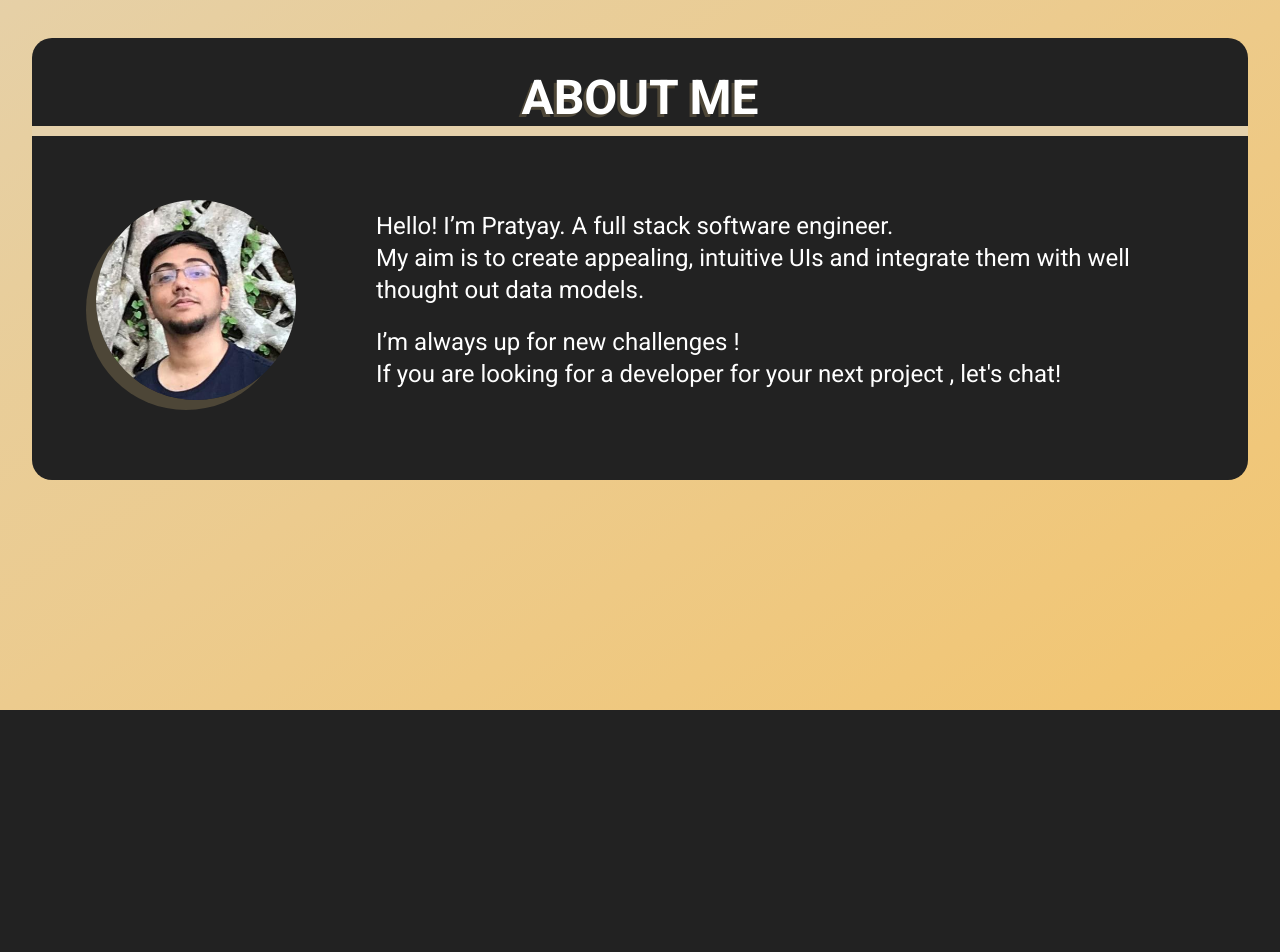
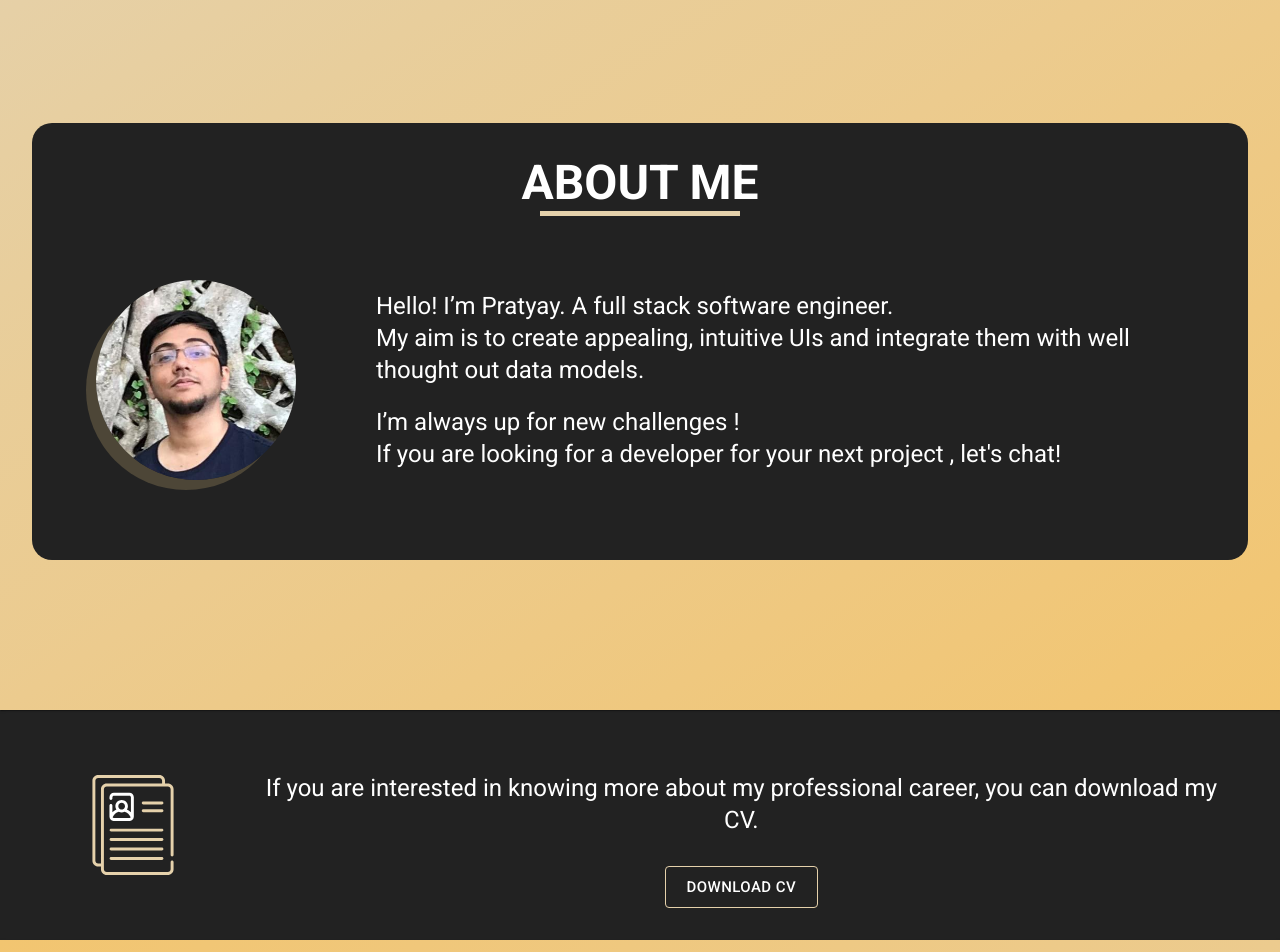
Before and after one commit to praty94/Portfolio, a React (Create React App) app: page / in a window 1280 px wide. Shown: the part 820-1772 px from the top of the page. Before the commit the page ends 1530 px from the top, so only its background shows below. Built offline with nearby package versions, Linux system fonts and the light colour scheme.

Commit message:
Updated about me page

```diff
--- a/src/App.css
+++ b/src/App.css
@@ -119,3 +119,6 @@ h3#jobDesc strong{
 .shadowText {
   text-shadow:0px 2px 2px #222
 }
+.MuiSvgIcon-fontSizeLarge{
+  font-size: 5rem!important;
+}
--- a/src/Assets/index.js
+++ b/src/Assets/index.js
@@ -11,3 +11,4 @@ export {default as crossWhite} from './icons/close.svg';
 export {default as webLogo} from './icons/webLogo.svg';
 export {default as codeLogo} from './icons/codeLogo.svg';
 export {default as praty94img} from './praty94.jpg'
+export {default as resume} from './icons/resume.svg'
--- a/src/Components/AboutMe/AboutMe.jsx
+++ b/src/Components/AboutMe/AboutMe.jsx
@@ -1,42 +1,61 @@
 import React from 'react';
 import { Typography, Grid, Avatar } from '@material-ui/core';
 import { makeStyles } from '@material-ui/core/styles';
-import {praty94img} from '../../Assets';
-import {themeColors} from '../../Theme/ThemeHelper';
+import { praty94img } from '../../Assets';
+import { themeColors } from '../../Theme/ThemeHelper';
 
 const useStyles = makeStyles((theme) => ({
     parentContainer: {
         textAlign: 'center',
-        background:'#222',
-        marginTop:'2em',
-        paddingTop:'2em',
-        borderRadius:"20px"
+        background: '#222',
+        marginTop: '2em',
+        paddingTop: '2em',
+        borderRadius: "20px"
     },
     aboutMeTextContainer: {
-        textAlign: 'left'
-    },
-    avatarLarge:{
-        height:200,
-        width:200,
-        boxShadow:'-10px 10px #4d4637'
-    },
-    aboutMeContainer:{
-        padding:'4em',
-        [theme.breakpoints.down('md')]:{
-           padding:'2em'
+        textAlign: 'left',
+        [theme.breakpoints.down('xs')]: {
+            fontSize: '1.25rem',
+            textAlign: "center"
         }
     },
-    heading:{
+    avatarLarge: {
+        height: 200,
+        width: 200,
+        boxShadow: '-10px 10px #4d4637'
+    },
+    aboutMeContainer: {
+        padding: '4em',
+        [theme.breakpoints.down('md')]: {
+            padding: '2em'
+        }
+    },
+    heading: {
+        [theme.breakpoints.down('xs')]: {
+            fontSize: '2.25rem'
+        }
         //color:themeColors.common.sectionColor,
-        textShadow:'-3px 3px #4d4637',
-        borderBottom:`10px ${themeColors.common.sectionColor} solid`
+        //textShadow:'-3px 3px #4d4637',
+        //borderBottom:`10px ${themeColors.common.sectionColor} solid`
+    },
+    headingUnderLine:
+    {
+        backgroundColor: themeColors.common.sectionColor,
+        height: '5px', textAlign: 'center',
+        width: '200px',
+        [theme.breakpoints.down('xs')]: {
+            width: '150px'
+        }
     }
 }));
 const AboutMe = () => {
     const classes = useStyles();
     return (
             <div className={classes.parentContainer}>
+                <Grid container justify="center" alignItems="center" style={{ flexDirection: "column" }}>
                     <Typography variant="h3" className={classes.heading}><strong>ABOUT ME</strong></Typography>
+                    <div className={classes.headingUnderLine}></div>
+                </Grid>
                 <Grid container justify="center" alignItems="center" className={classes.aboutMeContainer} spacing={4}>
                     <Grid item md={3}>
                         <Avatar alt="Pratyay Bandyopadhyay" src={praty94img} className={classes.avatarLarge} />
@@ -44,9 +63,8 @@ const AboutMe = () => {
                     <Grid item md={9} className={classes.aboutMeTextContainer}>
                         <Typography variant="h5">Hello! I’m Pratyay. A full stack software engineer. </Typography>
                         <Typography variant="h5">My aim is to create appealing, intuitive UIs and integrate them with well thought out data models.</Typography>
-                    <Typography variant="h5" style={{marginTop:20}}>I’m always up for new challenges !</Typography>
+                        <Typography variant="h5" style={{ marginTop: 20 }}>I’m always up for new challenges !</Typography>
                         <Typography variant="h5">If you are looking for a developer for your next project , let's chat!</Typography>
-
                     </Grid>
                 </Grid>
             </div>
--- /dev/null
+++ b/src/Components/CV/cv.jsx
@@ -0,0 +1,26 @@
+import React from 'react';
+import { makeStyles } from '@material-ui/core/styles';
+import {resume} from '../../Assets';
+import {Grid,Typography,Button} from '@material-ui/core';
+
+const useStyles = makeStyles((theme) => ({
+    flexCenter: { display: 'flex', flexDirection: 'column', justifyContent: 'center', alignItems: 'center' }
+}));
+const CV = () => {
+    const classes = useStyles();
+    return (
+        <React.Fragment>
+        <Grid item md={2} className={classes.flexCenter}>
+            <img src={resume} height={100} width={100} alt="cvIcon"></img>
+        </Grid>
+        <Grid item md={10} className={classes.flexCenter} style={{ textAlign: 'center' }}>
+            <Typography variant="h5" style={{ padding: '1.25em' }}>If you are interested in knowing more about my professional career, you can download my CV.</Typography>
+            <Button size="large" variant="outlined">
+                Download CV
+                    </Button>
+        </Grid>
+        </React.Fragment>
+    );
+}
+
+export default CV;
--- a/src/Components/Home/Home.jsx
+++ b/src/Components/Home/Home.jsx
@@ -1,24 +1,31 @@
-import React, { useRef,useEffect } from 'react';
+import React, { useRef, useEffect } from 'react';
 import Header from '../HeaderNav/HeaderNav';
 import { makeStyles } from '@material-ui/core/styles';
 import clsx from 'clsx';
-import { webLogo,codeLogo } from '../../Assets';
+import { webLogo, codeLogo } from '../../Assets';
 import { Grid, Typography, Button, Paper, Box } from '@material-ui/core';
 import LocationOnIcon from '@material-ui/icons/LocationOn';
 import useMediaQuery from '@material-ui/core/useMediaQuery';
 import AboutMe from '../AboutMe/AboutMe';
+import CV from '../CV/cv';
 
 const useStyles = makeStyles((theme) => ({
     sectionContainer: {
         height: "100vh",
-        textAlign: "left",
-        //backgroundColor:'#e5d1ab',
+        textAlign: "left"
+    },
+    sectionContainerFluid: {
+        paddingBottom: "2rem",
+        minHeight: "100vh",
+        display: 'flex',
+        flexDirection: 'column',
+        justifyContent: 'center'
+    },
+    gradientMain: {
         backgroundImage: 'linear-gradient(to left top, #f2c570, #efc87f, #eccb8e, #e8ce9c, #e5d1ab);'
     },
-    sectionContainerFluid:{
-        backgroundImage: 'linear-gradient(to left top, #f2c570, #efc87f, #eccb8e, #e8ce9c, #e5d1ab);',
-        paddingBottom:"2rem",
-        minHeight:"100vh"
+    gradientSecondary:{
+        backgroundImage: 'linear-gradient(to right bottom, #f2c570, #efc87f, #eccb8e, #e8ce9c, #e5d1ab);'
     },
     headerNav: {
         //backgroundImage: `linear-gradient(rgba(0,0,0,.6),rgba(0,0,0,.4)),url(${background})`,
@@ -96,10 +103,14 @@ const useStyles = makeStyles((theme) => ({
             fontSize: '2.25rem'
         }
     },
-    aboutMeContainer:{
-        paddingTop:theme.spacing(16),
-        paddingLeft:theme.spacing(4),
-        paddingRight:theme.spacing(4)
+    aboutMeContainer: {
+        paddingTop: theme.spacing(10),
+        paddingLeft: theme.spacing(4),
+        paddingRight: theme.spacing(4)
+    },
+    cvContainer: {
+        padding: theme.spacing(4),
+        color:'#fff'
     }
 }));
 
@@ -131,14 +142,14 @@ const Home = () => {
             <div className={clsx({ [classes.headerNav]: true, [classes.sectionContainer]: true, [classes.clipSection]: minHeight460 })}>
                 <Box padding={2} style={{ zIndex: 99, position: 'relative' }}>
                     <div className={classes.mainTextContent}>
-                        <Grid className={clsx('shadowText',{ [classes.nameContainer]: true, [classes.nameMarginNormal]: minHeight580, [classes.nameMarginSmall]: !minHeight580 })}>
+                        <Grid className={clsx('shadowText', { [classes.nameContainer]: true, [classes.nameMarginNormal]: minHeight580, [classes.nameMarginSmall]: !minHeight580 })}>
                             <strong>Pratyay</strong><span style={{ fontWeight: 'lighter' }}>Bandyopadhyay</span>
                         </Grid>
                         <Grid className={classes.jobContainer}>
-                            <Typography variant="h3" id="jobDesc" className={clsx('shadowText',{[classes.adaptiveText]: true, [classes.smallText]: !minHeight490 })}><strong ref={roleTxt}></strong></Typography>
+                            <Typography variant="h3" id="jobDesc" className={clsx('shadowText', { [classes.adaptiveText]: true, [classes.smallText]: !minHeight490 })}><strong ref={roleTxt}></strong></Typography>
                         </Grid>
 
-                        <Button size="large" className={clsx('shadowText',classes.location)} disabled>
+                        <Button size="large" className={clsx('shadowText', classes.location)} disabled>
                             <LocationOnIcon></LocationOnIcon> India
                         </Button>
                         <div className={clsx({ [classes.socialContainer]: true, [classes.socialMarginNormal]: minHeight490, [classes.socialMarginSmall]: !minHeight490 })}>
@@ -157,7 +168,15 @@ const Home = () => {
                 </div >
             </div>
 
-            <Paper square={true} className={classes.sectionContainerFluid}>
+            <Paper square={true} className={clsx(classes.gradientMain,classes.sectionContainerFluid)}>
+                <Grid className={classes.aboutMeContainer}>
+                    <AboutMe></AboutMe>
+                </Grid>
+            </Paper>
+            <Grid container justify="center" alignItems="center" className={classes.cvContainer}>
+                <CV></CV>
+            </Grid>
+            <Paper square={true}  className={clsx(classes.gradientSecondary,classes.sectionContainerFluid)}>
                 <Grid className={classes.aboutMeContainer}>
                     <AboutMe></AboutMe>
                 </Grid>
```
Also changed, not shown: src/Assets/icons/resume.svg (added). Lines whose indentation alone changed are shown as unchanged.
